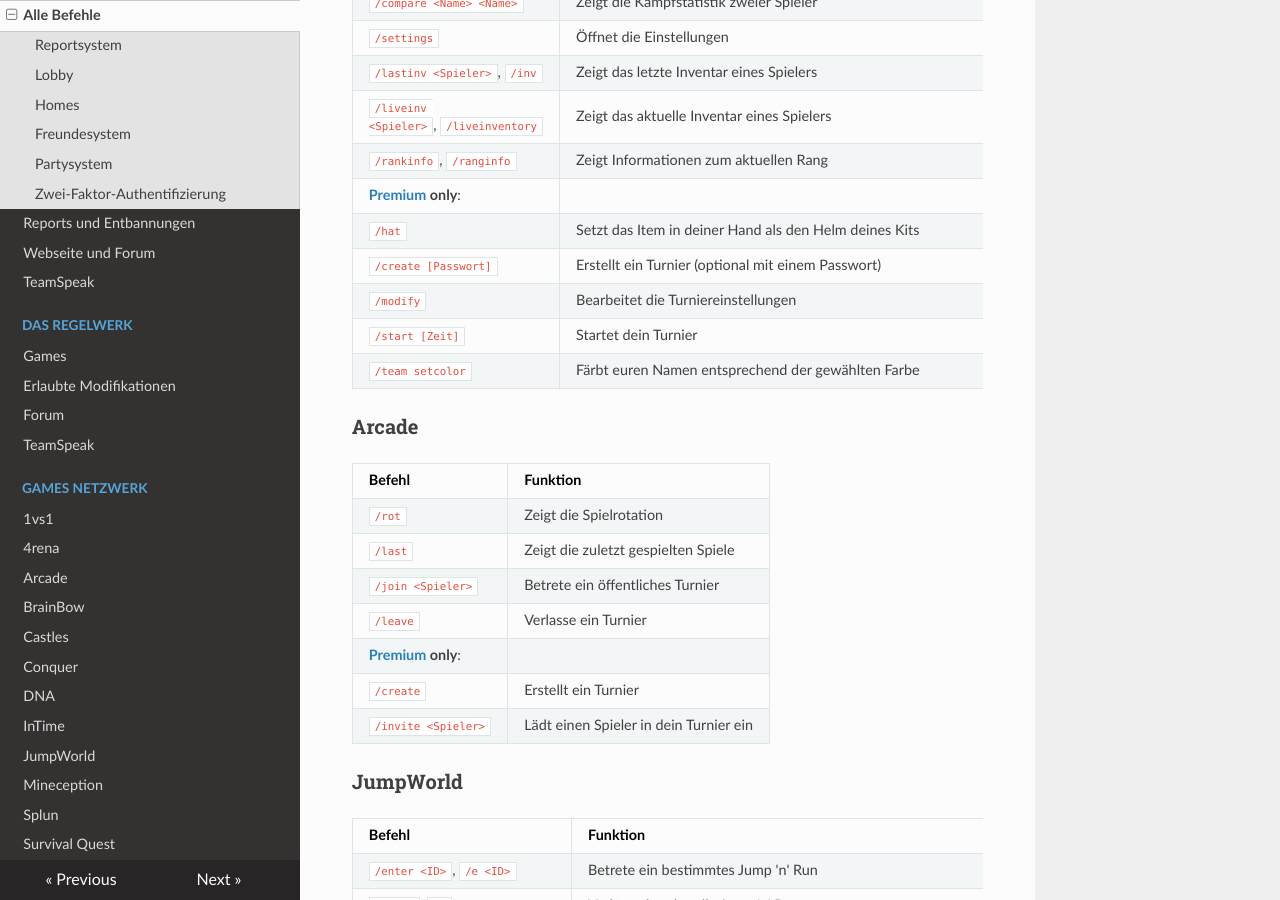
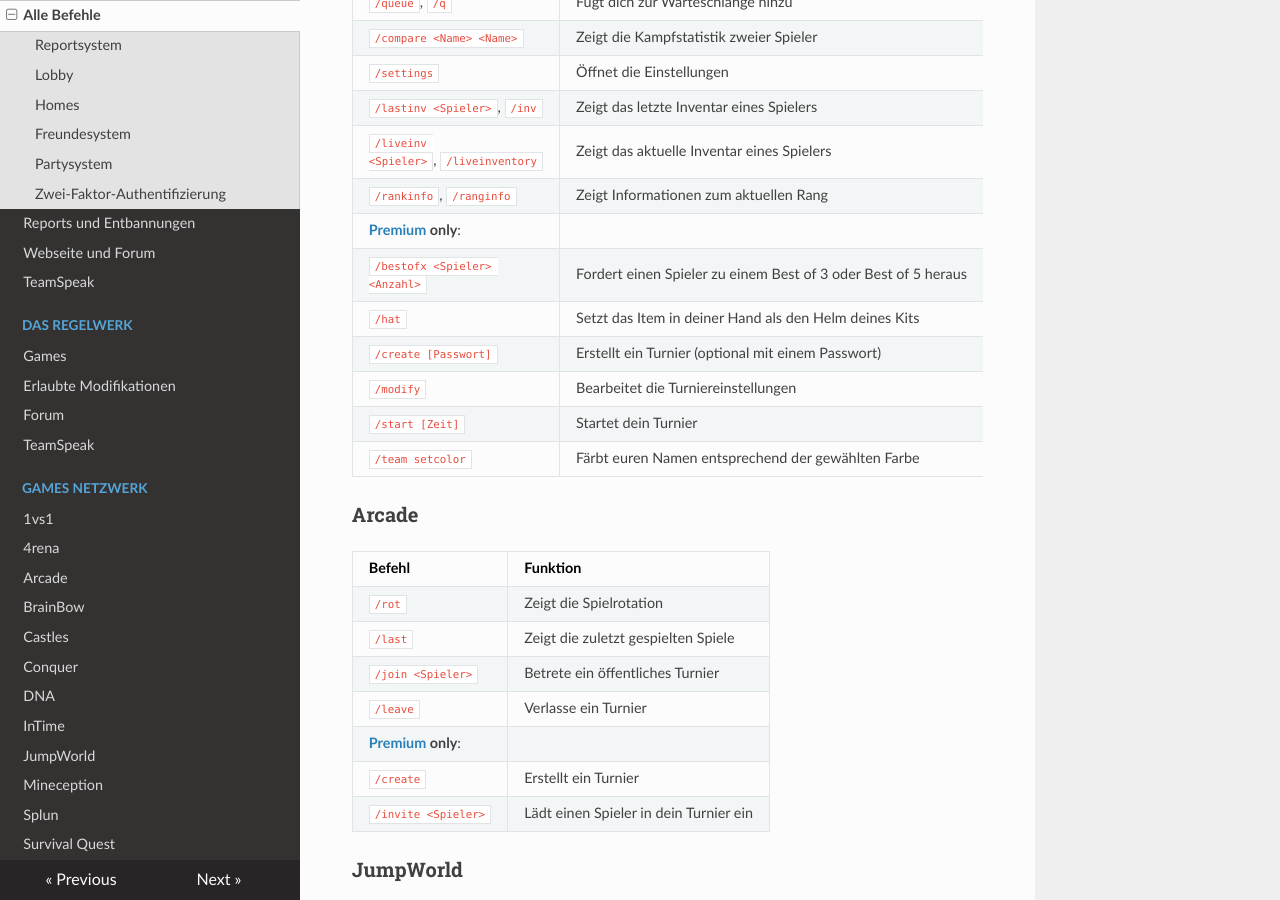
Before and after one commit to TimoliaDE/HowTo, an MkDocs documentation site: the page built from docs/commands.md, in a window 1280 px wide and 900 px high, scrolled down 5376 px. Built offline with MkDocs 1.6.1, drawn with Linux system fonts in a browser that asks for light colours; nearby versions of some CDN libraries; old or Windows-style settings are respelled for this version of MkDocs; some of the changed text lies outside the part shown.

Commit message:
Update commands.md

```diff
--- a/docs/commands.md
+++ b/docs/commands.md
@@ -30,6 +30,7 @@ Diese Befehle sind global nutzbar und stehen dir jederzeit zur Verfügung.
 | `/teamspeak`, `/ts`             | Zeigt die TS-IP, ermöglicht die Verifizierung und lässt dich deine Identität verwalten |
 | `/jointeam <Team-Farbe>`, `/team`| Betrete ein Team in Castles, Brainbow und Mineception |
 | `/rank`                         | Zeigt deinen aktuellen Ingame-Rang und wie lange er läuft |
+| `/quickjoin <Spielmodus>`       | Betritt einen Spielmodus per Befehl |
 **[Premium](/ranks/premium/) only**:
 | `/togglerank`, `/tr`            | Werde in allen Spielmodi als normaler Spieler angezeigt |
 | `/ptime <day/night/midnight/sunrise/noon/afternoon/sunset/reset/hh:mm>` | Zeit für sich selbst umstellen |
@@ -158,6 +159,7 @@ Solltest du dein Handy verlieren, kannst du dich weiterhin mit Backupcodes anmel
 | `/liveinv <Spieler>`, `/liveinventory` | Zeigt das aktuelle Inventar eines Spielers |
 | `/rankinfo`, `/ranginfo`        | Zeigt Informationen zum aktuellen Rang |
 **[Premium](/ranks/premium/) only**:
+| `/bestofx <Spieler> <Anzahl>`   | Fordert einen Spieler zu einem Best of 3 oder Best of 5 heraus |
 | `/hat`                          | Setzt das Item in deiner Hand als den Helm deines Kits |
 | `/create [Passwort]`            | Erstellt ein Turnier (optional mit einem Passwort) |
 | `/modify`                       | Bearbeitet die Turniereinstellungen |
```
